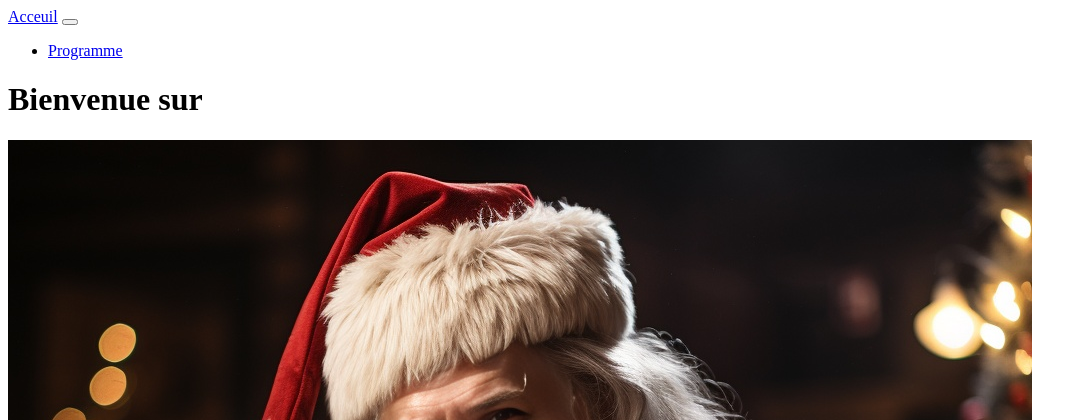
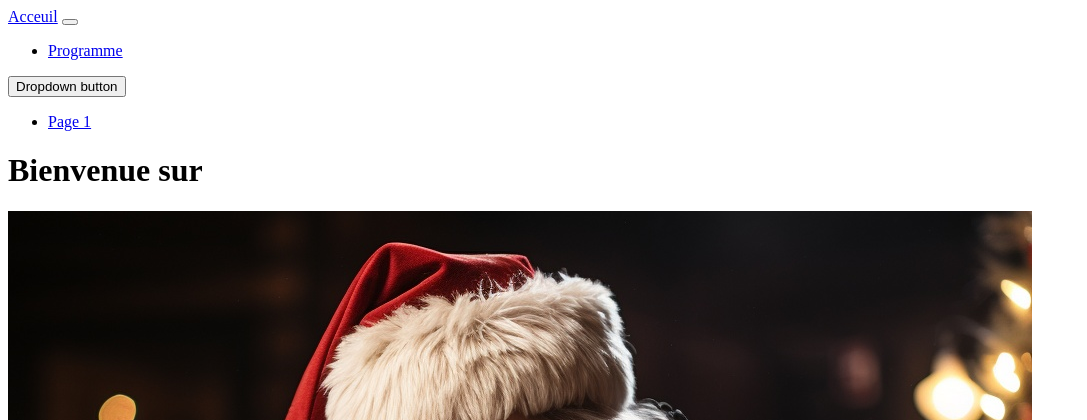
Before and after one commit to Yazzz28/Exercice_Wild_Code_School-test-symfony, a Symfony app: template templates/Home/index.html.twig in a window 1280 px wide. Shown: the top 420 px of the page, without its empty margins (0-1087 px from the left). Run offline with Twig, Linux system fonts and the light colour scheme; the template is opened without the code that fills it, so the values that code supplies are empty; some libraries are stand-ins or nearby versions.

Commit message:
quete - 05

```diff
--- a/src/Controller/DefaultController.php
+++ b/src/Controller/DefaultController.php
@@ -8,7 +8,7 @@ use Symfony\Component\Routing\Annotation\Route;
 
 class DefaultController extends AbstractController
 {
-    #[Route('/', name: 'app_index')]
+    #[Route('/', name: 'Home_index')]
     public function index(): Response
     {
         return $this->render('Home/index.html.twig', [
--- a/src/Controller/ProgramController.php
+++ b/src/Controller/ProgramController.php
@@ -8,11 +8,12 @@ use Symfony\Component\Routing\Annotation\Route;
 
 class ProgramController extends AbstractController
 {
-    #[Route('/program/', name: 'program_index')]
-    public function index(): Response
+    #[Route('/program/{page}',methods: ['GET'], requirements: ['page'=>'\d+'], name:'program_list')]
+    public function index(int $page = 1): Response
     {
         return $this->render('program/index.html.twig', [
             'website' => 'Wild Series',
+            'page' => $page,
          ]);
     }
 }
--- a/templates/include/_navbar.html.twig
+++ b/templates/include/_navbar.html.twig
@@ -10,6 +10,14 @@
           <a class="nav-link active" aria-current="page" href="/program/">Programme</a>
         </li>
       </ul>
+      <div class="dropdown">
+  <button class="btn btn-secondary dropdown-toggle" type="button" data-bs-toggle="dropdown" aria-expanded="false">
+    Dropdown button
+  </button>
+  <ul class="dropdown-menu">
+    <li><a class="dropdown-item" href="{{ path('program_list', {page: 1}) }}">Page 1</a></li>
+  </ul>
+</div>
     </div>
   </div>
 </nav>
--- a/templates/program/index.html.twig
+++ b/templates/program/index.html.twig
@@ -4,4 +4,5 @@
 
 {% block body %}
 <h1>{{ website }} index</h1>
+<h1>Page number {{ page }}.</h1>
 {% endblock %}
```
Also changed, not shown: assets/styles/app.scss (line endings or trailing spaces).
